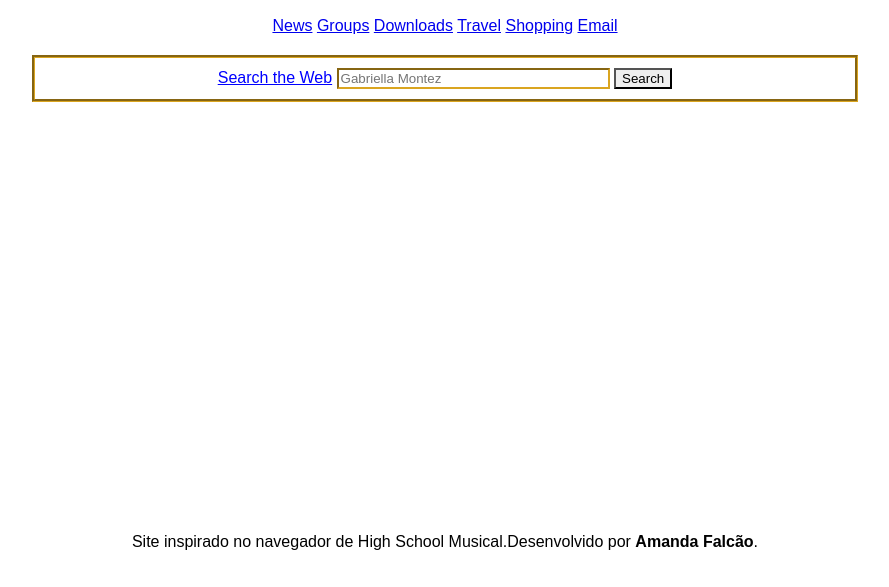
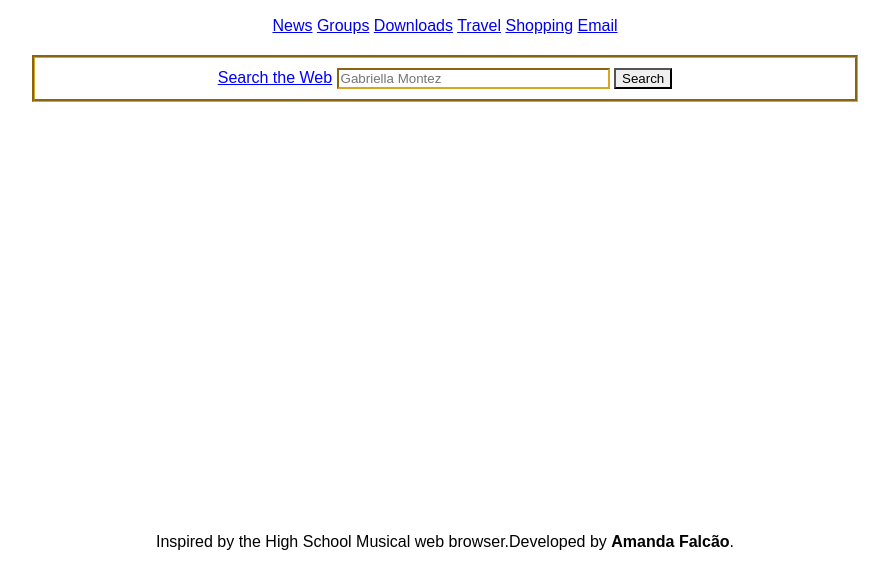
Before and after one commit to amdfd/HSM-Browser, a plain HTML site: page index.html in a window 1280 px wide. Shown: the part 213-800 px from the top of the page, without its empty margins (195-1084 px from the left). Drawn offline with Linux system fonts and the light colour scheme.

Commit message:
Added footer

```diff
--- a/index.html
+++ b/index.html
@@ -34,8 +34,8 @@
     </div>
   </main>
   <footer>
-    <p>Site inspirado no navegador de High School Musical.</p>
-    <p>Desenvolvido por <b>Amanda Falcão</b>.</p>
+    <p>Inspired by the High School Musical web browser.</p>
+    <p>Developed by <b>Amanda Falcão</b>.</p>
   </footer>
 </body>
 
```
